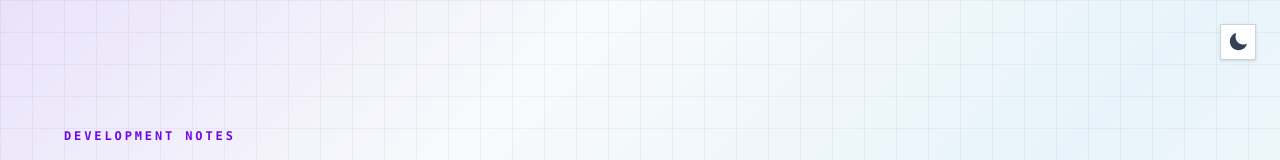
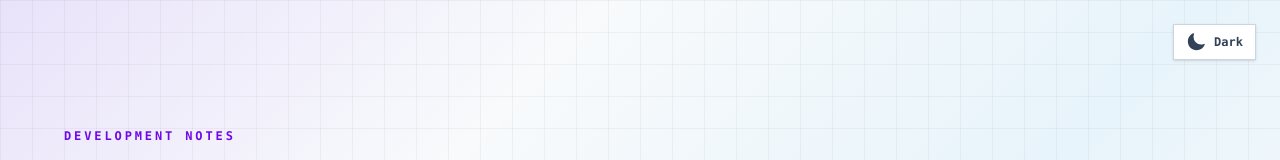
Before and after one commit to hamasaki-code/Tech-blogs, a Next.js app: page / in a window 1280 px wide. Shown: the top 160 px of the page. Built offline with nearby package versions, Linux system fonts and the light colour scheme.

Commit message:
fix: make theme toggle reactive

```diff
--- a/src/app/layout.tsx
+++ b/src/app/layout.tsx
@@ -29,6 +29,7 @@ export default function RootLayout({
         const prefersDark = window.matchMedia('(prefers-color-scheme: dark)').matches;
         const theme = stored === 'light' || stored === 'dark' ? stored : prefersDark ? 'dark' : 'light';
         document.documentElement.classList.toggle('dark', theme === 'dark');
+        document.documentElement.dataset.theme = theme;
         document.documentElement.style.colorScheme = theme;
       } catch (_) {}
     })();
--- a/src/components/ThemeToggle.tsx
+++ b/src/components/ThemeToggle.tsx
@@ -1,25 +1,54 @@
 "use client";
 
 import { MoonIcon, SunIcon } from "@heroicons/react/24/solid";
+import { useSyncExternalStore } from "react";
+
+type Theme = "light" | "dark";
+const themeChangeEvent = "themechange";
+
+function applyTheme(theme: Theme) {
+    document.documentElement.classList.toggle("dark", theme === "dark");
+    document.documentElement.dataset.theme = theme;
+    document.documentElement.style.colorScheme = theme;
+    window.localStorage.setItem("theme", theme);
+    window.dispatchEvent(new Event(themeChangeEvent));
+}
+
+function readTheme(): Theme {
+    if (typeof document === "undefined") {
+        return "light";
+    }
+
+    return document.documentElement.classList.contains("dark") ? "dark" : "light";
+}
+
+function subscribe(listener: () => void) {
+    window.addEventListener(themeChangeEvent, listener);
+    return () => window.removeEventListener(themeChangeEvent, listener);
+}
 
 export default function ThemeToggle() {
+    const theme = useSyncExternalStore(subscribe, readTheme, () => "light");
+
     const toggleTheme = () => {
-        const nextTheme = document.documentElement.classList.contains("dark") ? "light" : "dark";
-        document.documentElement.classList.toggle("dark", nextTheme === "dark");
-        document.documentElement.style.colorScheme = nextTheme;
-        window.localStorage.setItem("theme", nextTheme);
+        const nextTheme = theme === "dark" ? "light" : "dark";
+        applyTheme(nextTheme);
     };
+
+    const isDark = theme === "dark";
 
     return (
         <button
             type="button"
             onClick={toggleTheme}
-            className="inline-flex h-9 w-9 items-center justify-center border border-slate-300 bg-white text-slate-700 shadow-sm transition hover:border-violet-400 hover:text-violet-700 dark:border-slate-700 dark:bg-slate-950 dark:text-slate-300 dark:hover:border-violet-400 dark:hover:text-violet-200"
-            aria-label="テーマを切り替え"
-            title="Toggle theme"
+            className="inline-flex h-9 items-center justify-center gap-2 border border-slate-300 bg-white px-3 text-slate-700 shadow-sm transition hover:border-violet-400 hover:text-violet-700 dark:border-slate-700 dark:bg-slate-950 dark:text-slate-300 dark:hover:border-violet-400 dark:hover:text-violet-200"
+            aria-label={isDark ? "ライトモードに切り替え" : "ダークモードに切り替え"}
+            title={isDark ? "Light mode" : "Dark mode"}
         >
-            <MoonIcon className="h-5 w-5 dark:hidden" />
-            <SunIcon className="hidden h-5 w-5 dark:block" />
+            {isDark ? <SunIcon className="h-5 w-5" /> : <MoonIcon className="h-5 w-5" />}
+            <span className="font-mono text-xs font-semibold">
+                {isDark ? "Light" : "Dark"}
+            </span>
         </button>
     );
 }
```
